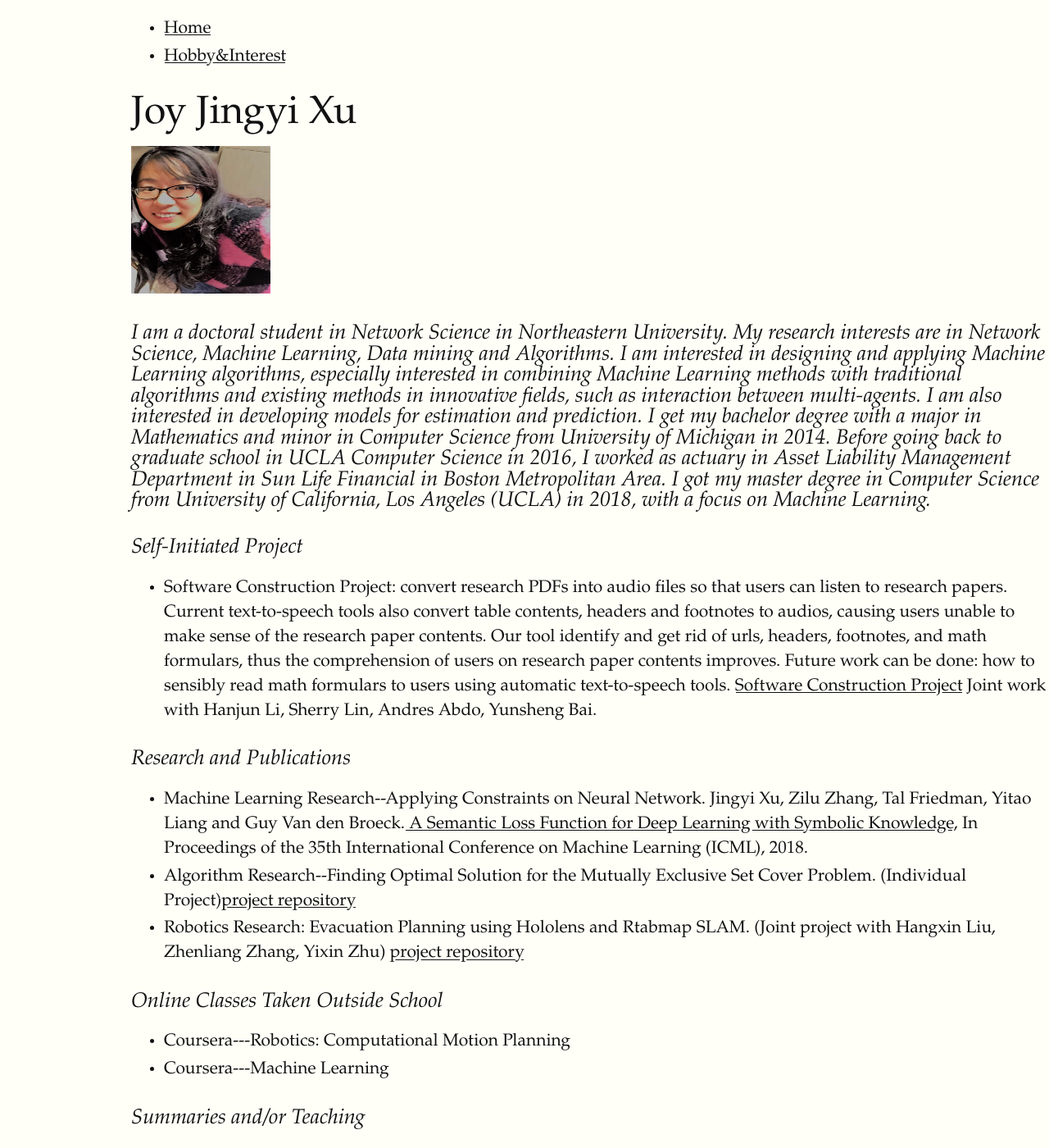
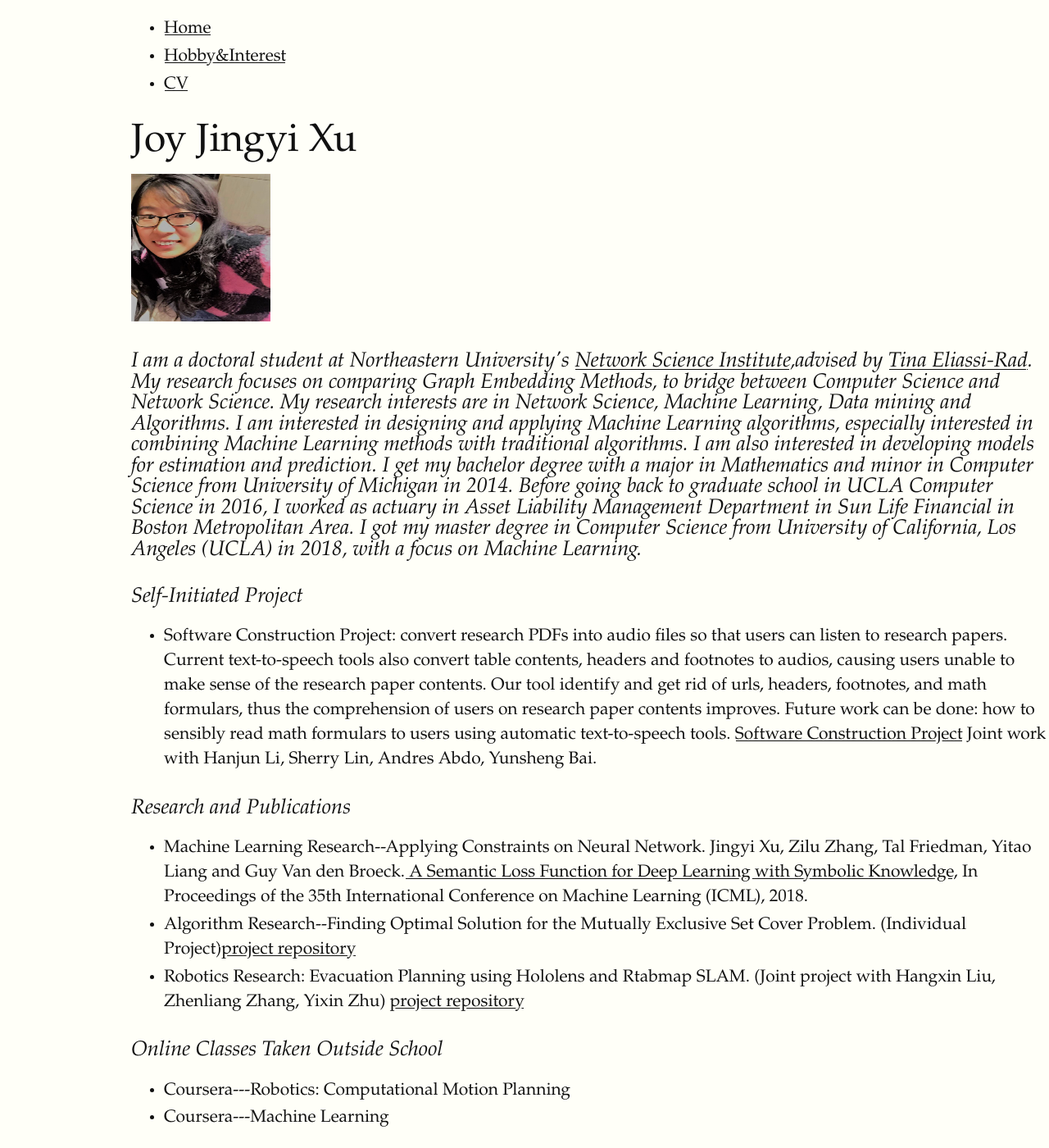
Before and after one commit to JoyXu123/JoyXu123.github.io, a Jekyll site: the page index.html, which Jekyll copies as it is, in a window 1280 px wide and 1400 px high. Shown: the whole window at 82% size. Built offline with Jekyll 4.4.1, drawn with Linux system fonts in a browser that asks for light colours; some web fonts are replaced; some of the changed text lies outside the part shown.

Commit message:
add Resume

```diff
--- a/index.html
+++ b/index.html
@@ -19,15 +19,17 @@
     		<ul>
         		<li><a href="/">Home</a></li>
 				<li><a href="/hobby.html">Hobby&Interest</a></li>
+				<li><a href="files/resume-Research-2021-Jingyi-Xu.pdf">CV</a></li>
     		</ul>
 		</nav>
 		<div class="container">
     		<div>
         		<h1>Joy Jingyi Xu</h1>
 			<img src="/images/self.jpg" alt="Joy's photo" width="170" height="180" >
-			<h2>I am a doctoral student in Network Science in Northeastern University.
+			<h2>I am a doctoral student at Northeastern University's <a href="http://networkscienceinstitute.org">Network Science Institute</a>,advised by <a href="http://eliassi.org/">Tina Eliassi-Rad</a>.
+				My research focuses on comparing Graph Embedding Methods, to bridge between Computer Science and Network Science.
 				My research interests are in Network Science, Machine Learning, Data mining and Algorithms.
-				I am interested in designing and applying Machine Learning algorithms, especially interested in combining Machine Learning methods with traditional algorithms and existing methods in innovative fields, such as interaction between multi-agents. I am also interested in developing models for estimation and prediction.
+				I am interested in designing and applying Machine Learning algorithms, especially interested in combining Machine Learning methods with traditional algorithms. I am also interested in developing models for estimation and prediction.
 
 				I get my bachelor degree with a major in Mathematics and minor in Computer Science from University of Michigan in 2014. Before going back to graduate school in UCLA Computer Science in 2016, I worked as actuary in Asset Liability Management Department in Sun Life Financial in Boston Metropolitan Area.
 				I got my master degree in Computer Science from University of California, Los Angeles (UCLA) in 2018, with a focus on Machine Learning.
@@ -67,17 +69,14 @@
 		    <li> Coursera---Robotics: Computational Motion Planning</li>
 		    <li> Coursera---Machine Learning </li>
 		  </ul>
-		  <h2>Summaries and/or Teaching</h2>
-		  <ul>
-		    <li>CS261 Heuristic Search Class Summary</li>
-		  </ul>
 		</div><!-- /.Summaries -->
 
 
 
 		<footer>
     		<ul>
-        		<li><a href="jixujoy@gmail.com">email:jixu@g.ucla.edu</a></li>
+				<li><a href="xu.jingyi1@northeastern.edu">email:xu.jingyi1@northeastern.edu</a></li>
+        		<li><a href="xujingyi666@gmail.com">email:xujingyi666@gmail.com</a></li>
         		<li><a href="https://github.com/JoyXu123">github.com/JoyXu123</a></li>
 			</ul>
 		</footer>
```
Also changed, not shown: 1 other file.
